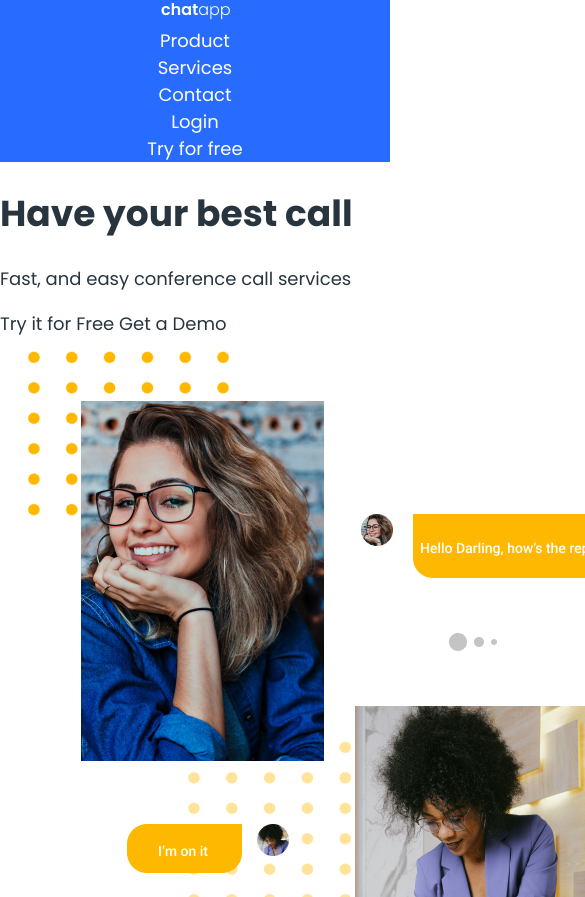
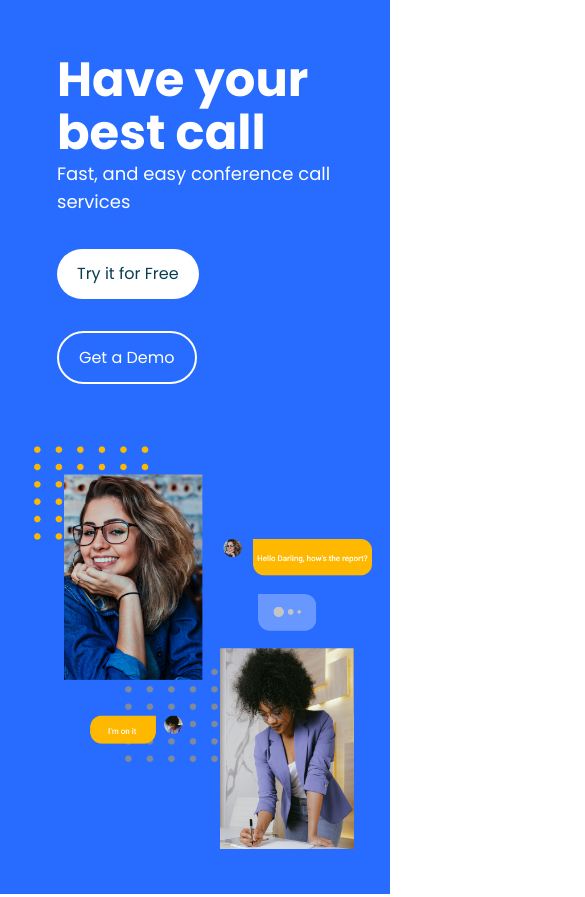
Before and after one commit to design4emmy/ChatApp-Website-Development, a plain HTML site: page index.html in a window 390 px wide. Shown: the top 897 px of the page, 585 px wide, since content can reach past the window. Drawn offline with Linux system fonts and the light colour scheme.

Commit message:
2nd commit
Still working on the mobile version of the project

```diff
--- a/css/style.css
+++ b/css/style.css
@@ -9,16 +9,76 @@ body{
     font-size: 1.125rem;
     font-family: 'Poppins', sans-serif;
     color: #28353E;
+    line-height: 1.6;
+}
+
+img{
+    max-width: 100%;
+}
+
+
+
+/* =================
+Typography
+================== */
+
+h1,
+h2,
+p,
+a,
+img{
+    margin: 0;
+}
+
+h1{
+    font-size: 3rem;
+    line-height: 1.1;
+}
+
+h2{
+    font-size: 2rem;
+}
+
+
+
+.btn{
+    display: inline-block;
+    margin-top: 2em;
+    color: #fff;
+    text-decoration: none;
+    font-size: 1rem;
+    font-weight: 400;
+    margin-right: 2em;
+    padding: .75em 1.25em;
+    border-radius: 40em;
+}
+
+.btn-free-link{
+    color: #083D52;
+    background-color: #fff;
+}
+
+.btn-free-link:hover,
+.btn-free-link:focus{
+    color: #083D52;
+    background-color: #FFB800;
+}
+
+
+.btn-demo-link{
+    border: 2px solid #fff;
+}
+
+.btn-demo-link:hover,
+.btn-demo-link:focus{
+    background-color: #083D52;
+    border: 0;
 }
 
 
 
 
-
-
-
-
-nav ul{
+/* nav ul{
     display: flex;
     flex-direction: column;
     text-align: center;
@@ -47,4 +107,35 @@ nav a:focus{
     flex-direction: column;
     background-color: #286CFF;
     text-align: center;
+} */
+
+
+.hero{
+    color: #fff;
 }
+
+
+
+.container{
+    display: flex;
+    flex-direction: column;
+    width: 80%;
+    max-width: 800px;
+    margin: 0 auto;
+    padding: 3em 1em;
+
+}
+
+
+.hero-section{
+    background-color: #286CFF;
+}
+
+.hero-img{
+    margin-bottom: 2em;
+    padding: 0 1em;
+}
+
+.pricing-plans{
+    background: rgba(40, 108, 255, 10%)
+}
--- a/index.html
+++ b/index.html
@@ -1,12 +1,12 @@
 <!DOCTYPE html>
 <html>
     <head>
-        <link href="https://fonts.googleapis.com/css2?family=Poppins:ital,wght@0,300;0,400;0,700;0,900;1,600&display=swap" rel="stylesheet">
+        <link href="https://fonts.googleapis.com/css2?family=Poppins:ital,wght@0,400;0,700;0,1,600&display=swap" rel="stylesheet">
         <title>ChatApp Website</title>
         <link href="css/style.css" rel="stylesheet">
     </head>
     <body>
-        <header class="nav-bar">
+        <!-- <header class="nav-bar">
             <a href="#"><img class="nav-logo" src="images/logo.png" alt="chatapp logo"></a>
 
             <nav>
@@ -19,17 +19,17 @@
                 </ul>
             </nav>
 
-        </header>
+        </header>     -->
 
 
-        <div class="containter hero-section">
-            <div class="hero">
+        <div class="hero-section">
+            <div class="hero container">
                 <h1 class="hero-title">Have your best call</h1>
                 <p class="hero-paragraph">Fast, and easy conference call services</p>
 
                 <div class="links hero-links">
-                    <a class="free-link">Try it for Free</a>
-                    <a class="demo-link">Get a Demo</a>
+                    <a class="btn btn-free-link" href="#">Try it for Free</a>
+                    <a class="btn btn-demo-link"  href="#">Get a Demo</a>
                 </div>
             </div>
 
@@ -39,7 +39,7 @@
         </div>
 
 
-        <div class="container team-chats">
+        <div class="team-chats container">
             <h2 class="team-chats-header">Instant Team Chats</h2>
             <p class="team-chats-paragraph">Lorem ipsum dolor sit amet, consectetuer adipiscing elit.
                 Aenean commodo ligula eget dolor. Aenean massa. Cum sociis
@@ -51,7 +51,8 @@
             <img src="images/chatimage.png" alt="a mockup of the chart screen">
         </div>
 
-        <div class="container pricing-plans">
+        <div class="pricing-plans">
+            <div class="container">
                 <div>
                     <img class="pp-img" src="images/peoplechatting.png" alt="">
                 </div>
@@ -61,8 +62,8 @@
                     <p class="pp-paragraph">Pricing plans that fit like a glove.</p>
 
                     <div class="links">
-                    <a class="free-link">Try it for Free</a>
-                    <a class="demo-link">Get a Demo</a>
+                        <a class="btn free-link" href="#">Try it for Free</a>
+                        <a class="btn demo-link" href="#">Get a Demo</a>
                     </div>
 
                     <div class="tesstimonial">
@@ -75,6 +76,8 @@
 
             </div>
 
+        </div>
+
         <footer></footer>
 
     </body>
```
Lines whose indentation alone changed are shown as unchanged.
